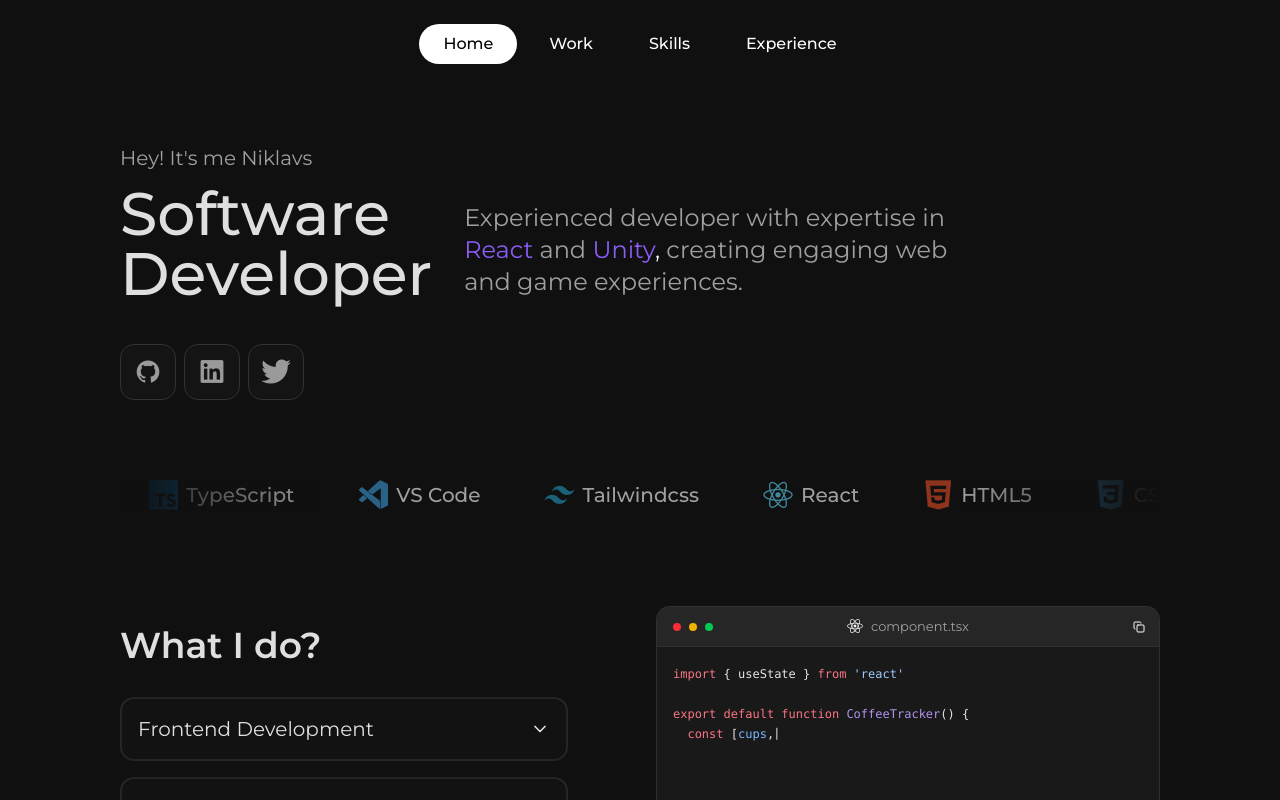
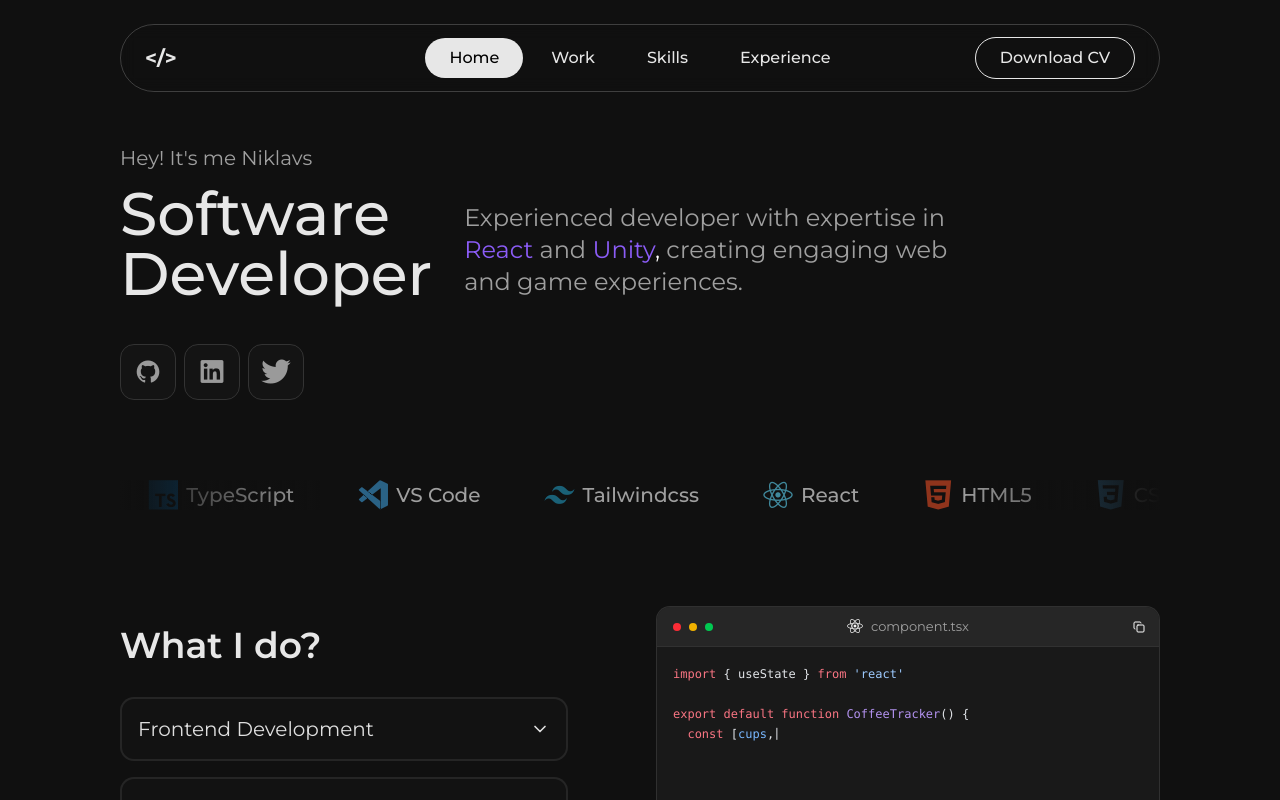
Before and after one commit to Nikseell/portfolio-website, a React (Vite) app: page / in a window 1280 px wide. Shown: the top 800 px of the page. Built offline with nearby package versions, Linux system fonts and the light colour scheme.

Commit message:
Navigation bar rework

```diff
--- a/src/components/common/Navigation.tsx
+++ b/src/components/common/Navigation.tsx
@@ -38,20 +38,26 @@ const Navigation: FC = () => {
   const getLinkClassName = (sectionId: string) => {
     const baseClasses =
       'px-4 py-1 text-xs md:text-base md:px-6 py-2 rounded-full font-medium transition-colors cursor-pointer'
-    const activeClasses = 'bg-white text-black'
-    const inactiveClasses = 'text-white hover:text-gray-300'
+    const activeClasses = 'bg-white/90 text-black'
+    const inactiveClasses = 'text-white/90 hover:text-gray-300'
 
     return `${baseClasses} ${activeSection === sectionId ? activeClasses : inactiveClasses}`
   }
 
   return (
-    <nav
-      className={`fixed top-0 left-0 right-0 z-50 hidden md:flex justify-center py-6 transition-all duration-300 w-full${
-        isScrolled ? 'bg-black/80 backdrop-blur-md border-b border-white/10' : 'bg-transparent'
-      }`}
-    >
-      <div className="flex items-center w-full max-w-[70rem] px-4">
-        <div className="flex items-center w-full justify-center space-x-2 md:space-x-2">
+    <nav className="fixed top-0 left-0 right-0 z-50 hidden md:flex justify-center py-6 transition-all duration-300 w-full px-4 sm:px-6 md:px-8 lg:px-12 xl:px-16">
+      <div
+        className={`flex items-center justify-between max-w-[65rem] w-full px-6 py-3 rounded-full transition-all duration-300${
+          isScrolled
+            ? 'bg-black/80 backdrop-blur-md border border-white/10'
+            : 'bg-black/20 backdrop-blur-sm border border-white/20'
+        }`}
+      >
+        <div className="w-20 lg:w-40 text-white/90 font-bold text-xl">
+          <p>&lt;/&gt;</p>
+        </div>
+
+        <div className="flex items-center space-x-1">
           <button
             onClick={() => scrollToSection('home')}
             className={getLinkClassName('home')}
@@ -77,6 +83,11 @@ const Navigation: FC = () => {
             Experience
           </button>
         </div>
+
+        <button className="w-20 lg:w-40 py-2 text-white/90 border border-white/90 rounded-full font-medium hover:text-gray-300 transition-colors">
+          <span className="lg:hidden">CV</span>
+          <span className="hidden lg:inline">Download CV</span>
+        </button>
       </div>
     </nav>
   )
--- a/src/components/sections/Work.tsx
+++ b/src/components/sections/Work.tsx
@@ -38,7 +38,7 @@ const Work: FC = () => {
               >
                 <div className="flex items-center justify-center gap-1">
                   <p className="flex items-center justify-center opacity-60 group-hover:opacity-100 group-hover:text-white transition-all duration-300">
-                    {isExpanded ? 'View more work' : 'Show less'}
+                    {isExpanded ? 'Show less' : 'View more work'}
                   </p>
                 </div>
               </AccordionTrigger>
--- a/src/index.css
+++ b/src/index.css
@@ -150,11 +150,11 @@
 
 @layer utilities {
   .main-header {
-    @apply text-[#DFDFDF] text-5xl sm:text-6xl lg:text-6xl font-medium;
+    @apply text-white/90 text-5xl sm:text-6xl lg:text-6xl font-medium;
   }
 
   .section-header {
-    @apply text-[#DFDFDF] text-3xl sm:text-4xl lg:text-5xl font-medium;
+    @apply text-white/90 text-3xl sm:text-4xl lg:text-5xl font-medium;
   }
 
   .hero-subtitle {
@@ -170,7 +170,7 @@
   }
 
   .section-title {
-    @apply text-[#DFDFDF] text-3xl sm:text-4xl lg:text-4xl font-semibold;
+    @apply text-white/90 text-3xl sm:text-4xl lg:text-4xl font-semibold;
   }
 
   .accordion-text {
```
